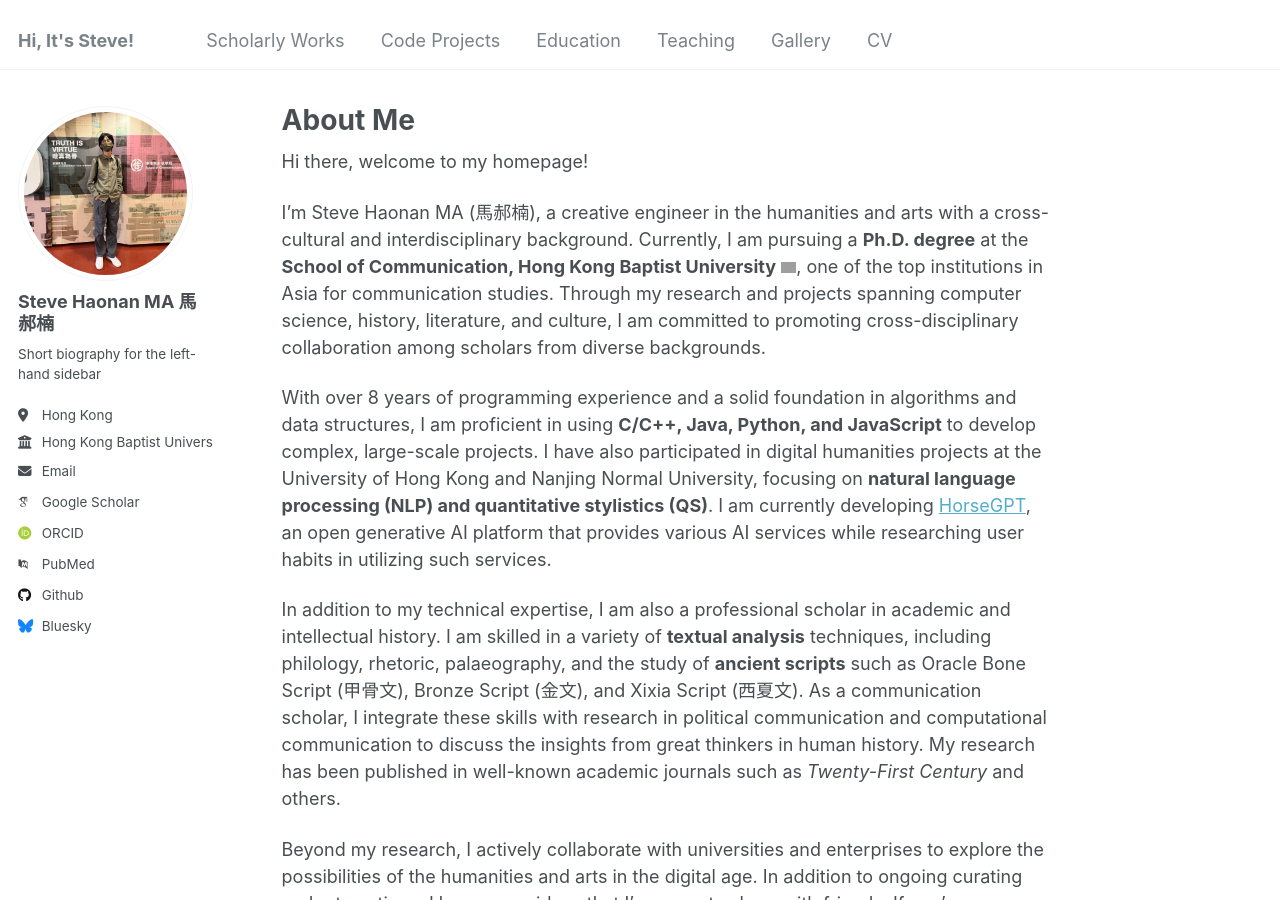
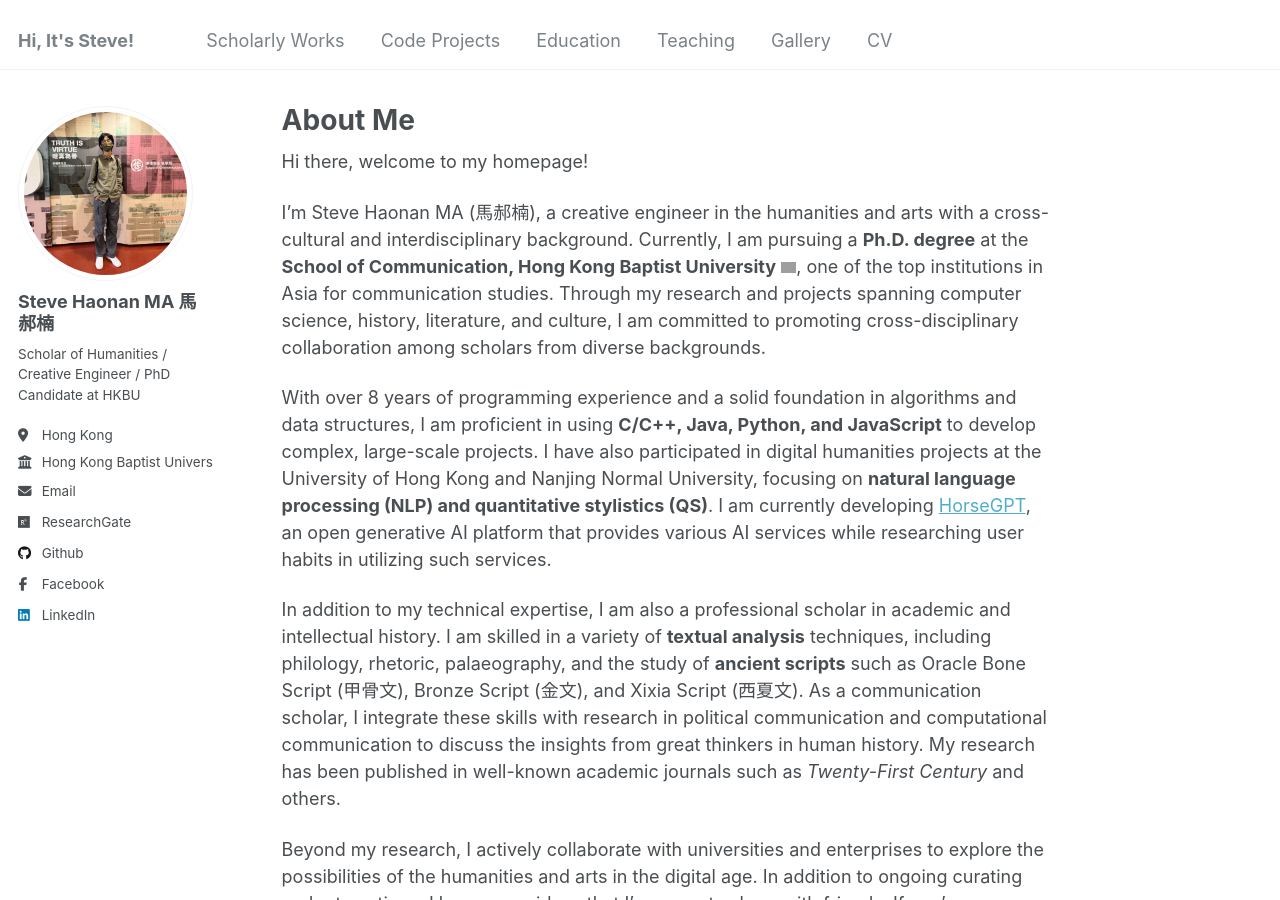
Before and after one commit to shulinbao/shulinbao.github.io, a Jekyll site: the page built from _pages/about.md, in a window 1280 px wide and 900 px high. Built offline with Jekyll 4.4.1, drawn with Linux system fonts in a browser that asks for light colours; some web fonts are replaced; grey boxes are pictures that could not be loaded.

Commit message:
Update _config.yml

```diff
--- a/_config.yml
+++ b/_config.yml
@@ -11,7 +11,7 @@ locale                   : "en-US"
 title                    : "Hi, It's Steve!"
 title_separator          : "-"
 name                     : &name "Steve Haonan MA 馬 郝楠"
-description              : &description "personal description"
+description              : &description "Creative Engineer / PhD Candidate @ Hong Kong Baptist University"
 url                      : https://gpt.nu.ac.cn # the base hostname & protocol for your site e.g. "https://[your GitHub username].github.io"
 baseurl                  : "/steve-homepage" # the subpath of your site, e.g. "/blog"
 repository               : "academicpages/academicpages.github.io"
@@ -24,33 +24,33 @@ author:
   avatar           : "profile.png"
   name             : "Steve Haonan MA 馬 郝楠"
   pronouns         : # example: "she/her"
-  bio              : "Short biography for the left-hand sidebar"
+  bio              : "Scholar of Humanities / Creative Engineer / PhD Candidate at HKBU"
   location         : "Hong Kong"
   employer         : "Hong Kong Baptist University"
   uri              : # URL
-  email            : "none@example.org"
+  email            : "stevema@life.hkbu.edu.hk"
 
   # Academic websites
   arxiv            : # URL - Update with the correct link to your profile
-  googlescholar    : "https://scholar.google.com/citations?user=PS_CX0AAAAAJ"
+  googlescholar    : # URL
   impactstory      : # URL
-  orcid            : "http://orcid.org/yourorcidurl"
+  orcid            : # URL
   semantic         : # URL
-  pubmed           : "https://www.ncbi.nlm.nih.gov/pubmed/?term=john+snow"
-  researchgate     : # URL
+  pubmed           : # URL
+  researchgate     : "https://www.comm.hkbu.edu.hk/comd-www/english/academic_programmes/m_pg_phd.htm"
   scopus           : # URL
 
   # Repositories and software development
   bitbucket        : # Username - Update with your username on the site
   codepen          : # Username
   dribbble         : # Username
-  github           : "academicpages"
+  github           : "shulinbao"
   kaggle           : # Username
   stackoverflow    : # User number or user number and name (i.e., use "1" or "1/jeff-atwood")
 
   # Social media
-  bluesky          : "bsky.app" # Replace this with you Bluesky username
-  facebook         : # Username
+  bluesky          : # Replace this with you Bluesky username
+  facebook         : "stevehaonanma"
   flickr           : # Username
   foursquare       : # Username
   goodreads        : # Username
@@ -58,7 +58,7 @@ author:
   keybase          : # Username
   instagram        : # Username
   lastfm           : # Username
-  linkedin         : # Username
+  linkedin         : "haonan-ma-1b130a1ba"
   mastodon         : # URL
   medium           : # URL
   pinterest        : # Username
```
